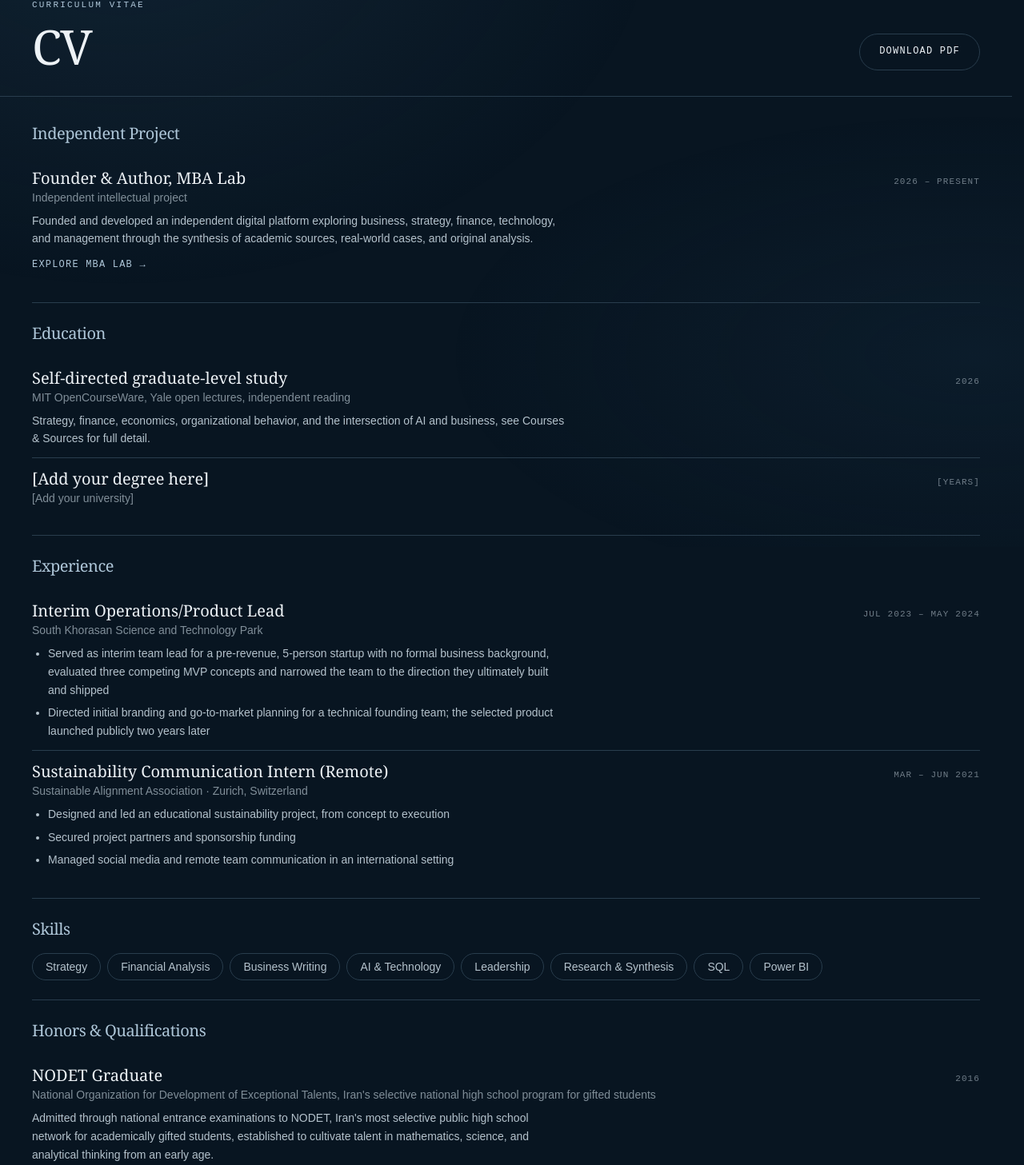
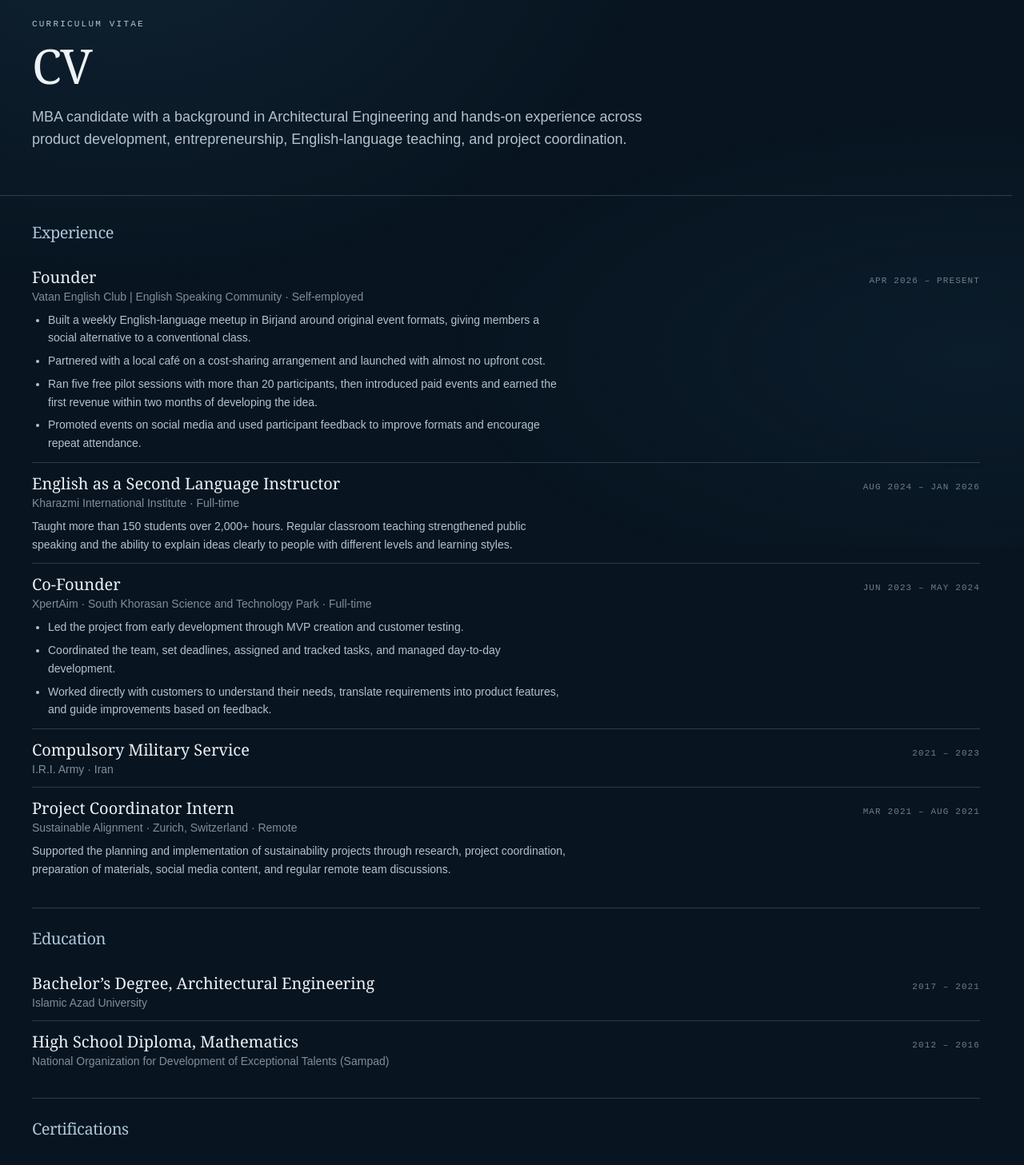
Before and after one commit to ahmad-tavasolinia/mba-lab-new, a Next.js app: page /cv in a window 1280 px wide. Shown: the part 116-1573 px from the top of the page at 80% size. Built offline with nearby package versions, Linux system fonts and the light colour scheme.

Commit message:
Update page.tsx

```diff
--- a/src/app/cv/page.tsx
+++ b/src/app/cv/page.tsx
@@ -1,11 +1,11 @@
-import type { Metadata } from 'next';
-import Link from 'next/link';
 import { Container, Eyebrow } from '@/components/ui';
+import { createPageMetadata } from '@/lib/seo';
 
-export const metadata: Metadata = {
+export const metadata = createPageMetadata({
   title: 'CV',
-  description: 'Curriculum vitae, Ahmad Tavasolinia.',
-};
+  description: 'Education, experience, certifications, and skills of Ahmad Tavasolinia.',
+  path: '/cv/',
+});
 
 function SectionHeading({ children }: { children: React.ReactNode }) {
   return (
@@ -23,16 +23,18 @@ function Entry({
 }: {
   role: string;
   place: string;
-  time: string;
+  time?: string;
   children?: React.ReactNode;
 }) {
   return (
     <div className="border-t border-rule py-3 first:border-t-0 dark:border-dark-rule">
       <div className="flex flex-col justify-between gap-1 sm:flex-row sm:items-baseline">
         <h3 className="font-serif text-xl font-medium text-ink dark:text-dark-ink">{role}</h3>
+        {time && (
           <span className="font-mono text-[11px] uppercase tracking-widest text-ink/40 dark:text-dark-soft/60">
             {time}
           </span>
+        )}
       </div>
       <p className="text-sm text-ink/50 dark:text-dark-soft/70">{place}</p>
       {children && <div className="mt-2 max-w-2xl text-sm leading-relaxed text-ink/70 dark:text-dark-soft">{children}</div>}
@@ -44,19 +46,16 @@ export default function CvPage() {
   return (
     <div>
       <section className="border-b border-rule dark:border-dark-rule">
-        <Container className="flex flex-col gap-6 py-6 sm:flex-row sm:items-end sm:justify-between md:py-8">
-          <div>
+        <Container className="py-10 md:py-14">
           <Eyebrow>Curriculum vitae</Eyebrow>
           <h1 className="mt-3 font-serif text-5xl font-medium tracking-tight text-ink dark:text-dark-ink md:text-6xl">
             CV
           </h1>
-          </div>
-          <a
-            href="/cv.pdf"
-            className="inline-block rounded-full border border-rule px-6 py-3 text-center font-mono text-[12px] uppercase tracking-widest text-ink transition hover:border-gold hover:text-gold dark:border-dark-rule dark:text-dark-ink"
-          >
-            Download PDF
-          </a>
+          <p className="mt-5 max-w-3xl text-base leading-relaxed text-ink/70 dark:text-dark-soft md:text-lg">
+            MBA candidate with a background in Architectural Engineering and hands-on experience
+            across product development, entrepreneurship, English-language teaching, and project
+            coordination.
+          </p>
         </Container>
       </section>
 
@@ -64,17 +63,29 @@ export default function CvPage() {
         <Container className="py-6 md:py-8">
           <div className="space-y-6">
             <div>
-              <SectionHeading>Independent Project</SectionHeading>
+              <SectionHeading>Experience</SectionHeading>
               <div className="mt-4">
-                <Entry role="Founder & Author, MBA Lab" place="Independent intellectual project" time="2026 – Present">
-                  <p>
-                    Founded and developed an independent digital platform exploring business,
-                    strategy, finance, technology, and management through the synthesis of
-                    academic sources, real-world cases, and original analysis.
-                  </p>
-                  <Link href="/mba-lab" className="mt-3 inline-block font-mono text-[12px] uppercase tracking-widest text-gold hover:text-gold-bright">
-                    Explore MBA Lab →
-                  </Link>
+                <Entry role="Founder" place="Vatan English Club | English Speaking Community · Self-employed" time="Apr 2026 – Present">
+                  <ul className="list-disc space-y-1.5 pl-5">
+                    <li>Built a weekly English-language meetup in Birjand around original event formats, giving members a social alternative to a conventional class.</li>
+                    <li>Partnered with a local café on a cost-sharing arrangement and launched with almost no upfront cost.</li>
+                    <li>Ran five free pilot sessions with more than 20 participants, then introduced paid events and earned the first revenue within two months of developing the idea.</li>
+                    <li>Promoted events on social media and used participant feedback to improve formats and encourage repeat attendance.</li>
+                  </ul>
+                </Entry>
+                <Entry role="English as a Second Language Instructor" place="Kharazmi International Institute · Full-time" time="Aug 2024 – Jan 2026">
+                  <p>Taught more than 150 students over 2,000+ hours. Regular classroom teaching strengthened public speaking and the ability to explain ideas clearly to people with different levels and learning styles.</p>
+                </Entry>
+                <Entry role="Co-Founder" place="XpertAim · South Khorasan Science and Technology Park · Full-time" time="Jun 2023 – May 2024">
+                  <ul className="list-disc space-y-1.5 pl-5">
+                    <li>Led the project from early development through MVP creation and customer testing.</li>
+                    <li>Coordinated the team, set deadlines, assigned and tracked tasks, and managed day-to-day development.</li>
+                    <li>Worked directly with customers to understand their needs, translate requirements into product features, and guide improvements based on feedback.</li>
+                  </ul>
+                </Entry>
+                <Entry role="Compulsory Military Service" place="I.R.I. Army · Iran" time="2021 – 2023" />
+                <Entry role="Project Coordinator Intern" place="Sustainable Alignment · Zurich, Switzerland · Remote" time="Mar 2021 – Aug 2021">
+                  <p>Supported the planning and implementation of sustainability projects through research, project coordination, preparation of materials, social media content, and regular remote team discussions.</p>
                 </Entry>
               </div>
             </div>
@@ -82,79 +93,35 @@ export default function CvPage() {
             <div className="border-t border-rule pt-6 dark:border-dark-rule">
               <SectionHeading>Education</SectionHeading>
               <div className="mt-4">
-                <Entry role="Self-directed graduate-level study" place="MIT OpenCourseWare, Yale open lectures, independent reading" time="2026">
-                  <p>Strategy, finance, economics, organizational behavior, and the intersection of AI and business, see Courses &amp; Sources for full detail.</p>
-                </Entry>
-                <Entry role="[Add your degree here]" place="[Add your university]" time="[Years]" />
+                <Entry role="Bachelor’s Degree, Architectural Engineering" place="Islamic Azad University" time="2017 – 2021" />
+                <Entry role="High School Diploma, Mathematics" place="National Organization for Development of Exceptional Talents (Sampad)" time="2012 – 2016" />
               </div>
             </div>
 
             <div className="border-t border-rule pt-6 dark:border-dark-rule">
-              <SectionHeading>Experience</SectionHeading>
+              <SectionHeading>Certifications</SectionHeading>
               <div className="mt-4">
-                <Entry
-                  role="Interim Operations/Product Lead"
-                  place="South Khorasan Science and Technology Park"
-                  time="Jul 2023 – May 2024"
-                >
-                  <ul className="list-disc space-y-1.5 pl-5">
-                    <li>
-                      Served as interim team lead for a pre-revenue, 5-person startup with no
-                      formal business background, evaluated three competing MVP concepts and
-                      narrowed the team to the direction they ultimately built and shipped
-                    </li>
-                    <li>
-                      Directed initial branding and go-to-market planning for a technical founding
-                      team; the selected product launched publicly two years later
-                    </li>
-                  </ul>
-                </Entry>
-                <Entry
-                  role="Sustainability Communication Intern (Remote)"
-                  place="Sustainable Alignment Association · Zurich, Switzerland"
-                  time="Mar – Jun 2021"
-                >
-                  <ul className="list-disc space-y-1.5 pl-5">
-                    <li>Designed and led an educational sustainability project, from concept to execution</li>
-                    <li>Secured project partners and sponsorship funding</li>
-                    <li>Managed social media and remote team communication in an international setting</li>
-                  </ul>
-                </Entry>
+                <Entry role="Management of Smart Urban Infrastructures" place="École Polytechnique Fédérale de Lausanne (EPFL)" time="Jan 2022" />
+                <Entry role="IELTS Academic · Overall Band 7.0" place="IELTS Official" time="Feb 2022" />
               </div>
             </div>
 
             <div className="border-t border-rule pt-6 dark:border-dark-rule">
               <SectionHeading>Skills</SectionHeading>
               <div className="mt-4 flex flex-wrap gap-2">
-                {['Strategy', 'Financial Analysis', 'Business Writing', 'AI & Technology', 'Leadership', 'Research & Synthesis', 'SQL', 'Power BI'].map((s) => (
-                  <span key={s} className="rounded-full border border-rule px-4 py-1.5 text-sm text-ink/70 dark:border-dark-rule dark:text-dark-soft">
-                    {s}
+                {['Business Development', 'Customer Discovery', 'Communication', 'Product Development', 'Social Media Marketing'].map((skill) => (
+                  <span key={skill} className="rounded-full border border-rule px-4 py-1.5 text-sm text-ink/70 dark:border-dark-rule dark:text-dark-soft">
+                    {skill}
                   </span>
                 ))}
               </div>
             </div>
 
             <div className="border-t border-rule pt-6 dark:border-dark-rule">
-              <SectionHeading>Honors &amp; Qualifications</SectionHeading>
+              <SectionHeading>Languages</SectionHeading>
               <div className="mt-4">
-                <Entry
-                  role="NODET Graduate"
-                  place="National Organization for Development of Exceptional Talents, Iran's selective national high school program for gifted students"
-                  time="2016"
-                >
-                  <p>
-                    Admitted through national entrance examinations to NODET, Iran's most
-                    selective public high school network for academically gifted students,
-                    established to cultivate talent in mathematics, science, and analytical
-                    thinking from an early age.
-                  </p>
-                </Entry>
-                <Entry role="IELTS Academic, Band 7.0 (CEFR C1)" place="English language proficiency" time="2022" />
-                <Entry
-                  role="Management of Smart Cities"
-                  place="École Polytechnique Fédérale de Lausanne (EPFL), via Coursera"
-                  time="2022"
-                />
+                <Entry role="Persian" place="Native or bilingual proficiency" />
+                <Entry role="English" place="Professional working proficiency" />
               </div>
             </div>
           </div>
```
Lines whose indentation alone changed are shown as unchanged.
